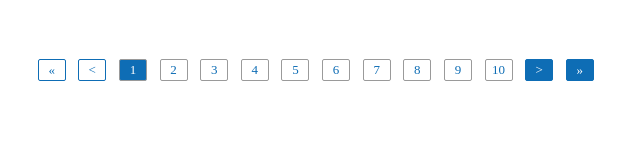
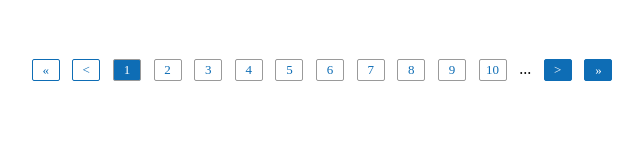
Before and after one commit to anchit1501/pagination-library, a React app: page / in a window 1280 px wide. Shown: the whole page, without its empty margins (318-961 px from the left). Built offline with nearby package versions, Linux system fonts and the light colour scheme.

Commit message:
Page Prompter Added

```diff
--- a/src/Pagination.css
+++ b/src/Pagination.css
@@ -8,7 +8,8 @@
   font-size: 13px;
   font-family: Arial-Regular;
   text-align: center;
-  margin-right: 1%;
+  margin-right: .5%;
+  margin-left: .5%;
   padding: 2px 3px 2px 3px;
   width: 20px;
 }
@@ -22,7 +23,8 @@
   font-size: 13px;
   font-family: Arial-Regular;
   text-align: center;
-  margin-right: 1%;
+  margin-right: .5%;
+  margin-left: .5%;
   padding: 2px 3px 2px 3px;
   width: 20px;
   background-color: #0E6DB5;
--- a/src/Pagination.js
+++ b/src/Pagination.js
@@ -7,11 +7,12 @@ class Pagination extends Component {
     constructor(props) {
         super(props)
         this.state = {
-            length: 10,
+            length: 15,
             activeIndex: 1,
-            currentItems: [],
+            currentItems: [<a id="0"></a>],
             displayFirstLastPair: true,
             displayNextBackPair: true,
+            pagePrompter:true
 
         }
     }
@@ -21,7 +22,8 @@ class Pagination extends Component {
             {
                 length: this.props.total,
                 displayFirstLastPair: this.props.nextBackPair,
-                displayNextBackPair: this.props.initialFinalPair
+                displayNextBackPair: this.props.initialFinalPair,
+                pagePrompter:this.props.pagePrompter
             }, () => this.pageList(1, 10));
 
     }
@@ -41,7 +43,7 @@ class Pagination extends Component {
 
             case "next": {
                 if (this.state.activeIndex > 9) {
-                    this.setState({ activeIndex: this.state.activeIndex + 1 }, () => { this.pageList(this.state.activeIndex - 8, this.state.activeIndex + 1); });
+                    this.setState({ activeIndex: this.state.activeIndex + 1 }, () => { this.pageList(this.state.activeIndex - 9, this.state.activeIndex); });
                 }
                 else if (this.state.activeIndex < 10) {
                     this.setState({ activeIndex: this.state.activeIndex + 1 }, () => { this.pageList(1, 10); });
@@ -116,6 +118,28 @@ class Pagination extends Component {
         }
     }
 
+    checkPrompter=(position)=>{
+        if(position=='initial'){
+            if(this.state.currentItems[0].props.id==1){
+                return('none');
+            }
+            else{
+                return('inline-block');
+            }
+        }
+        else if(position=='last') {
+            if(this.state.currentItems[this.state.currentItems.length-1].props.id==this.state.length){
+                return('none');
+            }
+            else{
+                return('inline-block');
+            }
+        }
+        else{
+            return ('inline-block');
+        }
+    }
+
     handleLangChange = () => {
         this.props.onSelectLanguage(this.state.activeIndex);
     }
@@ -126,7 +150,9 @@ class Pagination extends Component {
             <div className="alignCenter">
             <a href="#" className="w3buttonActive" id="first" style={{ display: this.state.displayFirstLastPair ? 'inline-block' : 'none', pointerEvents: this.state.activeIndex===1 ? 'none' : 'auto', backgroundColor: this.state.activeIndex===1 ? '#ffffff' : '#0E6DB5', color: this.state.activeIndex===1 ? '#0E6DB5' : '#ffffff' }} onClick={() => this.calcPage("first")}>&laquo;</a>
             <a href="#" className="w3buttonActive" id="back" style={{ display: this.state.displayNextBackPair ? 'inline-block' : 'none', pointerEvents: this.state.activeIndex===1 ? 'none' : 'auto', backgroundColor: this.state.activeIndex===1 ? '#ffffff' : '#0E6DB5', color: this.state.activeIndex===1 ? '#0E6DB5' : '#ffffff' }} onClick={() => this.calcPage("back")}>&lt;</a>
+            <div style={{display:this.state.pagePrompter?this.checkPrompter('initial'):'none',margin:'0 0.5%'}}>...</div>
             {this.state.currentItems}
+            <div style={{display:this.state.pagePrompter?this.checkPrompter('last'):'none',margin:'0 0.5%'}}>...</div>
             <a href="#" className="w3buttonActive" id="next" style={{ display: this.state.displayNextBackPair ? 'inline-block' : 'none', pointerEvents: this.state.activeIndex===this.state.length ? 'none' : 'auto', backgroundColor: this.state.activeIndex===this.state.length ? '#ffffff' : '#0E6DB5', color: this.state.activeIndex===this.state.length ? '#0E6DB5' : '#ffffff' }} onClick={() => this.calcPage("next")}>></a>
             <a href="#" className="w3buttonActive" id="last" style={{ display: this.state.displayFirstLastPair ? 'inline-block' : 'none', pointerEvents: this.state.activeIndex===this.state.length ? 'none' : 'auto', backgroundColor: this.state.activeIndex===this.state.length ? '#ffffff' : '#0E6DB5', color: this.state.activeIndex===this.state.length ? '#0E6DB5' : '#ffffff' }} onClick={() => this.calcPage("last")}>&raquo;</a>
             </div>
--- a/src/index.js
+++ b/src/index.js
@@ -19,7 +19,7 @@ class App extends Component {
     render() {
       return (
         <div className="App">
-         <Pagination total={12}  nextBackPair={true} initialFinalPair={true} onSelectLanguage={this.handleLanguage}/>
+         <Pagination total={12}  nextBackPair={true} initialFinalPair={true} onSelectLanguage={this.handleLanguage} pagePrompter={true}/>
         </div>
       );
     }
```
